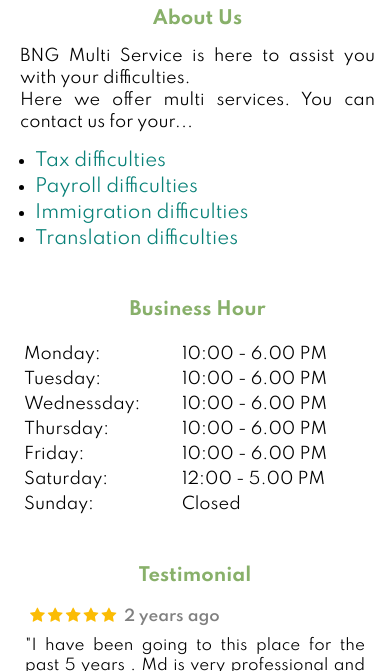
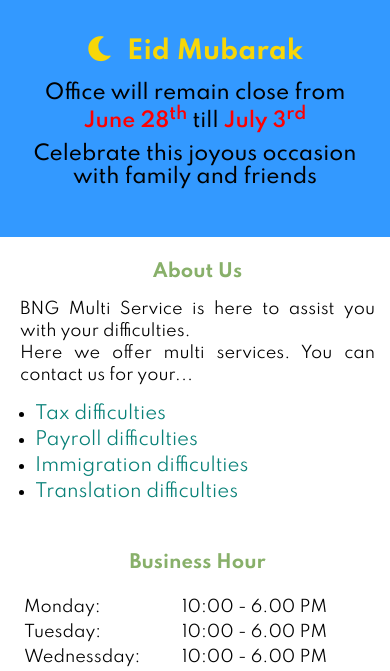
Before and after one commit to mehedihasanreal/BNG-Multi-Service, a plain HTML site: page index.html in a window 390 px wide. Shown: the part 429-1100 px from the top of the page. Drawn offline with Linux system fonts and the light colour scheme.

Commit message:
Eid Vaccation banner updated

```diff
--- a/index.html
+++ b/index.html
@@ -34,6 +34,14 @@
     </section>
     <section id="page-header">
         <img src="image/logo.PNG" alt="">
+    </section>
+    <section id="eid-banner" class="section-p1">
+        <div class="eid">
+            <i class="fas fa-moon"></i>
+            <h1>Eid Mubarak</h1>
+        </div>
+        <p>Office will remain close from <span>June 28<sup>th</sup></span> till <span>July 3<sup>rd</sup></span></p>
+        <p>Celebrate this joyous occasion with family and friends</p>
     </section>
     <section id="about" class="section-p1">
         <div class="about-us">
@@ -170,7 +178,10 @@
     </section>
     <section id="map" class="section-p1">
         <h2>Visit Us</h2>
-        <iframe src="https://www.google.com/maps/embed?pb=!1m18!1m12!1m3!1d2945.8807270089915!2d-83.06017688454216!3d42.40898477918353!2m3!1f0!2f0!3f0!3m2!1i1024!2i768!4f13.1!3m3!1m2!1s0x8824d23dafbc05f9%3A0xd79fe7faa36a4ddd!2sBNG%20Multi%20Services!5e0!3m2!1sen!2sbd!4v1687760211943!5m2!1sen!2sbd" width="600" height="450" style="border:0;" allowfullscreen="" loading="lazy" referrerpolicy="no-referrer-when-downgrade"></iframe>
+        <iframe
+            src="https://www.google.com/maps/embed?pb=!1m18!1m12!1m3!1d2945.8807270089915!2d-83.06017688454216!3d42.40898477918353!2m3!1f0!2f0!3f0!3m2!1i1024!2i768!4f13.1!3m3!1m2!1s0x8824d23dafbc05f9%3A0xd79fe7faa36a4ddd!2sBNG%20Multi%20Services!5e0!3m2!1sen!2sbd!4v1687760211943!5m2!1sen!2sbd"
+            width="600" height="450" style="border:0;" allowfullscreen="" loading="lazy"
+            referrerpolicy="no-referrer-when-downgrade"></iframe>
     </section>
     <section id="call-address-button" class="section-p1">
         <div class="call-now">
--- a/style.css
+++ b/style.css
@@ -115,6 +115,44 @@ button.normal {
     text-align: center;
     width: 100%;
     height: 40vh;
+}
+
+#eid-banner {
+    background-color: #3399ff;
+    width: 100%;
+    height: 20vh;
+    display: flex;
+    flex-direction: column;
+    justify-content: center;
+    align-items: center;
+    padding: 20px;
+}
+
+#eid-banner .eid {
+    display: flex;
+    padding-top: 10px;
+}
+
+#eid-banner .eid i {
+    color: #f7d708;
+    font-size: 35px;
+    margin-right: 15px;
+}
+
+#eid-banner .eid h1 {
+    color: #f7d708;
+    font-size: 35px;
+}
+
+#eid-banner p {
+    font-size: 30px;
+    font-weight: 500;
+    padding: 5px 0px;
+}
+
+#eid-banner p span {
+    color: red;
+    font-weight: 600;
 }
 
 #about {
@@ -247,7 +285,7 @@ button.normal {
     height: 40vh;
 }
 
-#map iframe{
+#map iframe {
     padding-top: 15px;
     width: 100%;
     height: 60vh;
@@ -288,7 +326,7 @@ button.normal {
     height: 40vh;
 }
 
-#accounting .accounting-info{
+#accounting .accounting-info {
     text-align: justify;
 }
 
@@ -546,6 +584,20 @@ footer {
         font-size: 24px;
     }
 
+    #eid-banner .eid i {
+        margin-right: 15px;
+        font-size: 30px;
+    }
+
+    #eid-banner .eid h1 {
+        color: #f7d708;
+        font-size: 30px;
+    }
+
+    #eid-banner p {
+        font-size: 25px;
+    }
+
     #about {
         display: flex;
         flex-direction: column;
@@ -641,6 +693,27 @@ footer {
         padding: 10px 30px;
     }
 
+    #eid-banner {
+        height: 30vh;
+    }
+
+    #eid-banner .eid {
+        padding-bottom: 10px;
+    }
+
+    #eid-banner .eid i {
+        font-size: 25px;
+    }
+
+    #eid-banner .eid h1 {
+        font-size: 25px;
+    }
+
+    #eid-banner p {
+        font-size: 20px;
+        text-align: center;
+    }
+
     #about {
         display: flex;
         flex-direction: column;
@@ -702,7 +775,7 @@ footer {
         padding-top: 15px;
     }
 
-    #map iframe{
+    #map iframe {
         padding-top: 15px;
         width: 100%;
         height: 40vh;
```
